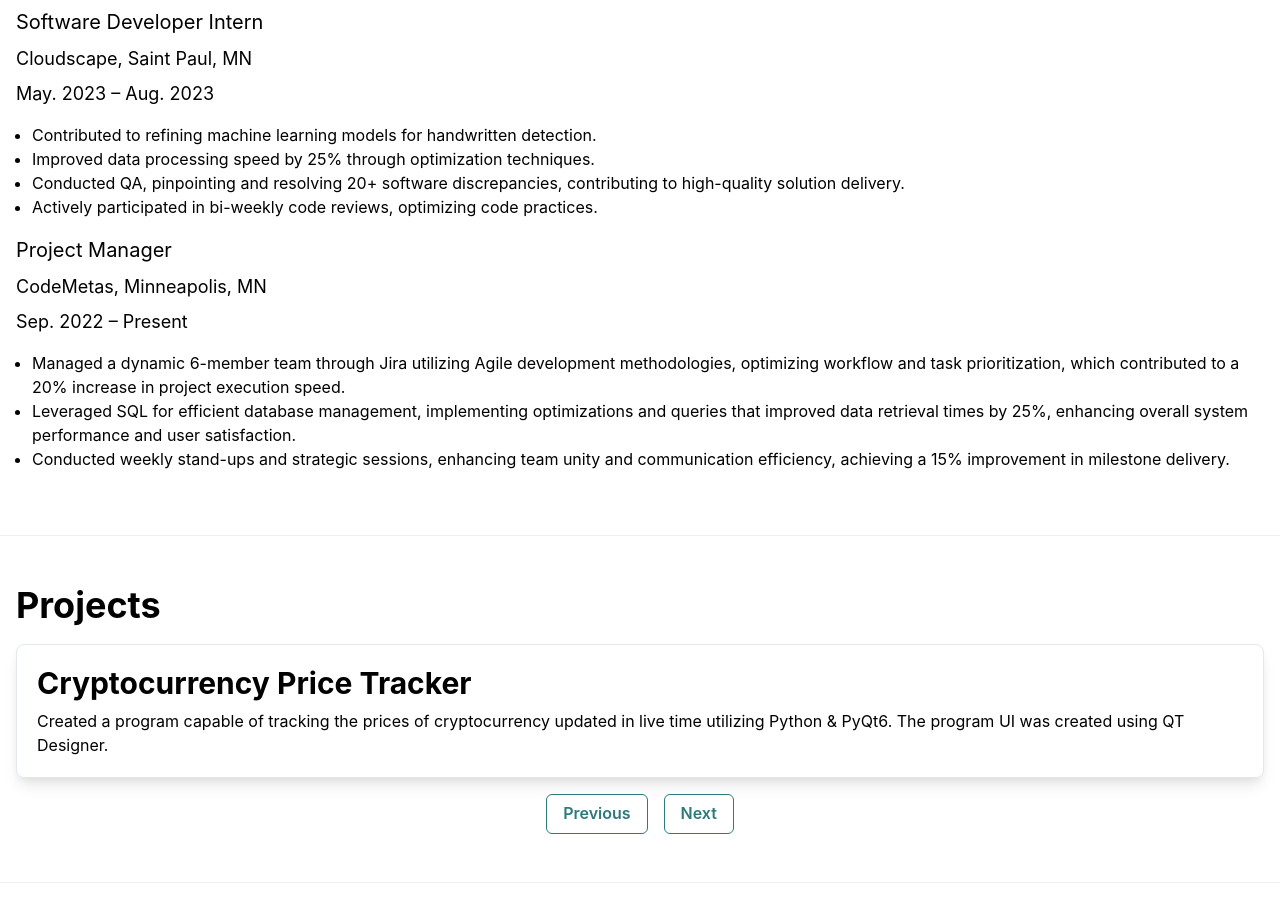
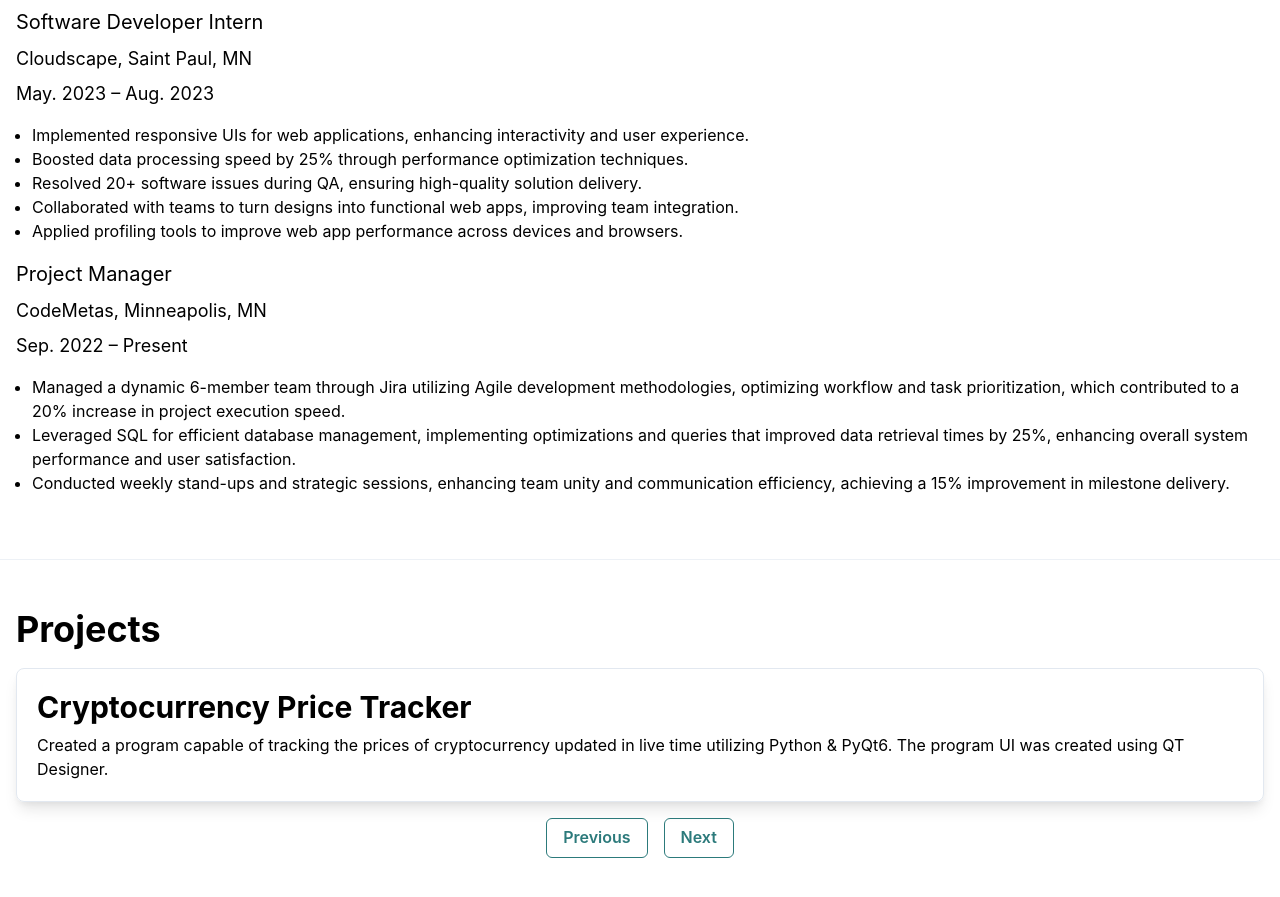
Before and after one commit to shahi068/portfolio, a React (Vite) app: page / in a window 1280 px wide. Shown: the part 1124-2021 px from the top of the page. Built offline with nearby package versions, Linux system fonts and the light colour scheme.

Commit message:
Update Index.jsx

```diff
--- a/src/pages/Index.jsx
+++ b/src/pages/Index.jsx
@@ -148,10 +148,11 @@
           May. 2023 – Aug. 2023
         </Text>
         <UnorderedList mb={4}>
-          <ListItem>Contributed to refining machine learning models for handwritten detection.</ListItem>
-          <ListItem>Improved data processing speed by 25% through optimization techniques.</ListItem>
-          <ListItem>Conducted QA, pinpointing and resolving 20+ software discrepancies, contributing to high-quality solution delivery.</ListItem>
-          <ListItem>Actively participated in bi-weekly code reviews, optimizing code practices.</ListItem>
+          <ListItem>Implemented responsive UIs for web applications, enhancing interactivity and user experience.</ListItem>
+          <ListItem>Boosted data processing speed by 25% through performance optimization techniques.</ListItem>
+          <ListItem>Resolved 20+ software issues during QA, ensuring high-quality solution delivery.</ListItem>
+          <ListItem>Collaborated with teams to turn designs into functional web apps, improving team integration.</ListItem>
+          <ListItem>Applied profiling tools to improve web app performance across devices and browsers.</ListItem>
         </UnorderedList>
 
         <Text fontSize="xl" mb={2}>
```
